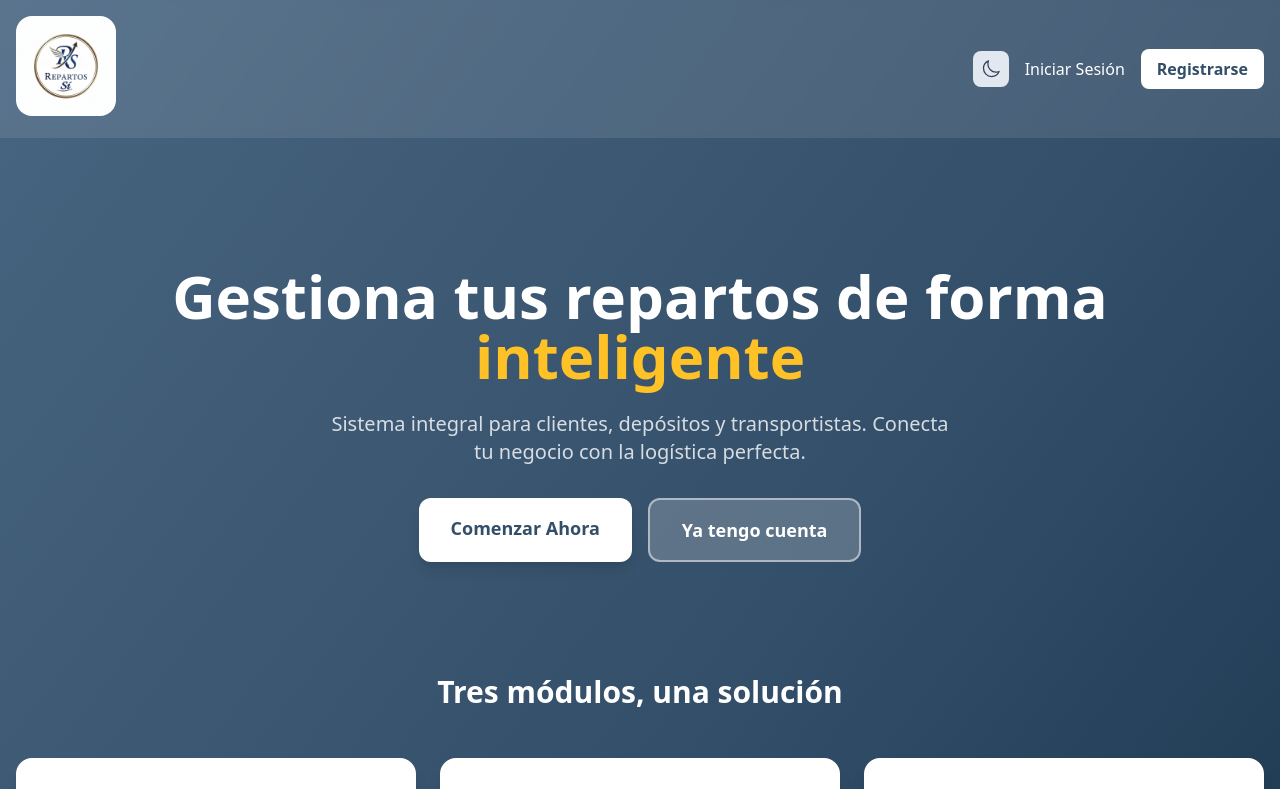
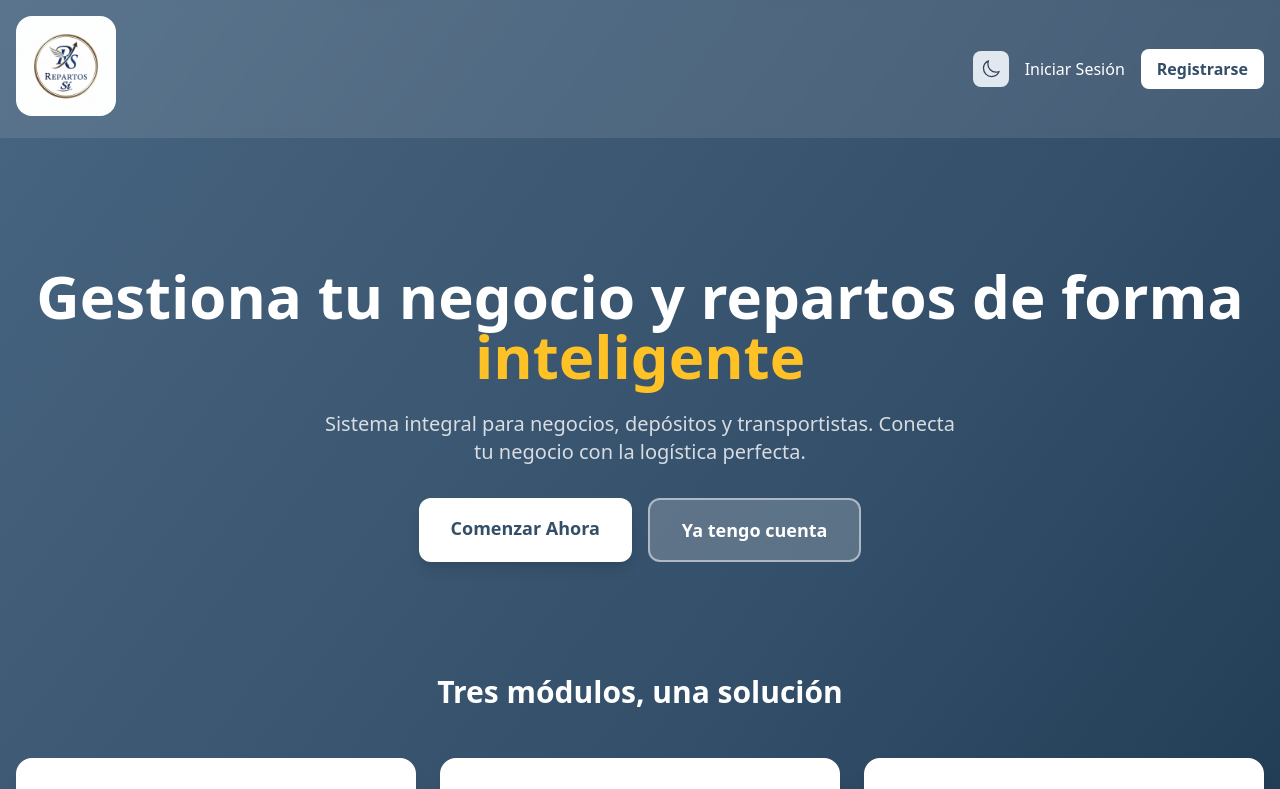
Before and after one commit to Pablito471/repartos-si, a Next.js app in the folder frontend/: page / in a window 1280 px wide. Shown: the top 789 px of the page. Built offline with nearby package versions, Linux system fonts and the light colour scheme; no server answers.

Commit message:
text: actualizar textos del home

```diff
--- a/frontend/src/pages/index.jsx
+++ b/frontend/src/pages/index.jsx
@@ -58,11 +58,11 @@ export default function Home() {
           {/* Hero Section */}
           <section className="text-center py-8 sm:py-12 lg:py-16">
             <h1 className="text-3xl sm:text-4xl md:text-5xl lg:text-6xl font-bold text-white mb-4 sm:mb-6 leading-tight">
-              Gestiona tus repartos de forma{" "}
+              Gestiona tu negocio y repartos de forma{" "}
               <span className="text-accent-400">inteligente</span>
             </h1>
             <p className="text-base sm:text-lg lg:text-xl text-white/80 dark:text-neutral-300 mb-6 sm:mb-8 max-w-2xl mx-auto px-4">
-              Sistema integral para clientes, depósitos y transportistas.
+              Sistema integral para negocios, depósitos y transportistas.
               Conecta tu negocio con la logística perfecta.
             </p>
             <div className="flex flex-col sm:flex-row gap-3 sm:gap-4 justify-center px-4">
```
